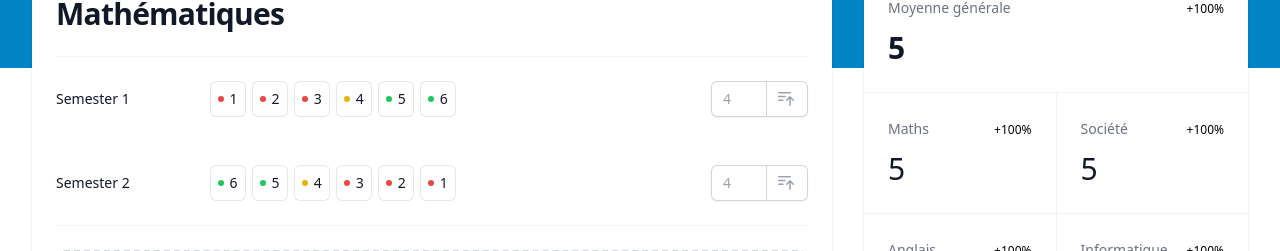
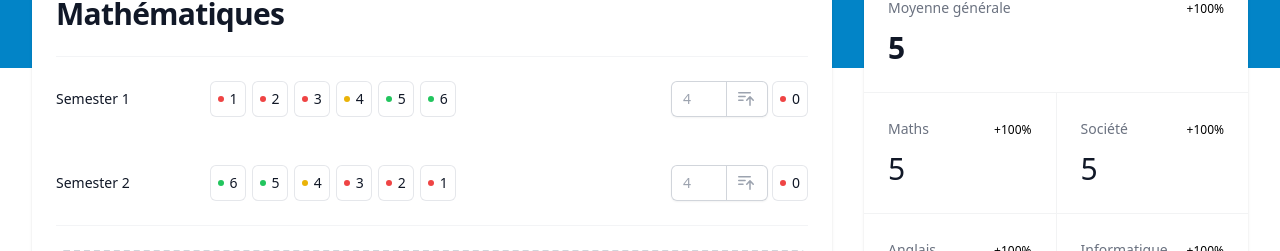
Before and after one commit to Rignchen/grades-calculator, an Angular app: page / in a window 1280 px wide. Shown: the part 177-428 px from the top of the page. Built offline with nearby package versions, Linux system fonts and the light colour scheme.

Commit message:
caculate average grade

```diff
--- a/src/app/semester/semester.component.html
+++ b/src/app/semester/semester.component.html
@@ -19,6 +19,7 @@
           </button>
         </div>
       </div>
+      <app-grade [grade]="round(sum / semester.length, 0.5)" class="ml-1"></app-grade>
     </div>
   </dd>
 </div>
--- a/src/app/semester/semester.component.ts
+++ b/src/app/semester/semester.component.ts
@@ -1,6 +1,7 @@
 import {Component, Input, signal} from '@angular/core';
 import {NgForOf} from "@angular/common";
 import {GradeComponent} from "../grade/grade.component";
+import {round} from "../../lib";
 
 @Component({
   selector: 'app-semester',
@@ -14,7 +15,13 @@ import {GradeComponent} from "../grade/grade.component";
 export class SemesterComponent {
   @Input() semester!: number[];
   @Input('semester-number') semesterNumber!: number;
+  sum: number = 0;
+
   addGrade() {
-    this.semester.push(4);
+    let grade = 4;
+    this.semester.push(grade);
+    this.sum += grade;
   }
+
+  protected readonly round = round;
 }
--- /dev/null
+++ b/src/lib.ts
@@ -0,0 +1,4 @@
+export function round(number: number, precision: number) {
+  precision = 1 / precision
+  return Math.round(number * precision) / precision
+}
```
